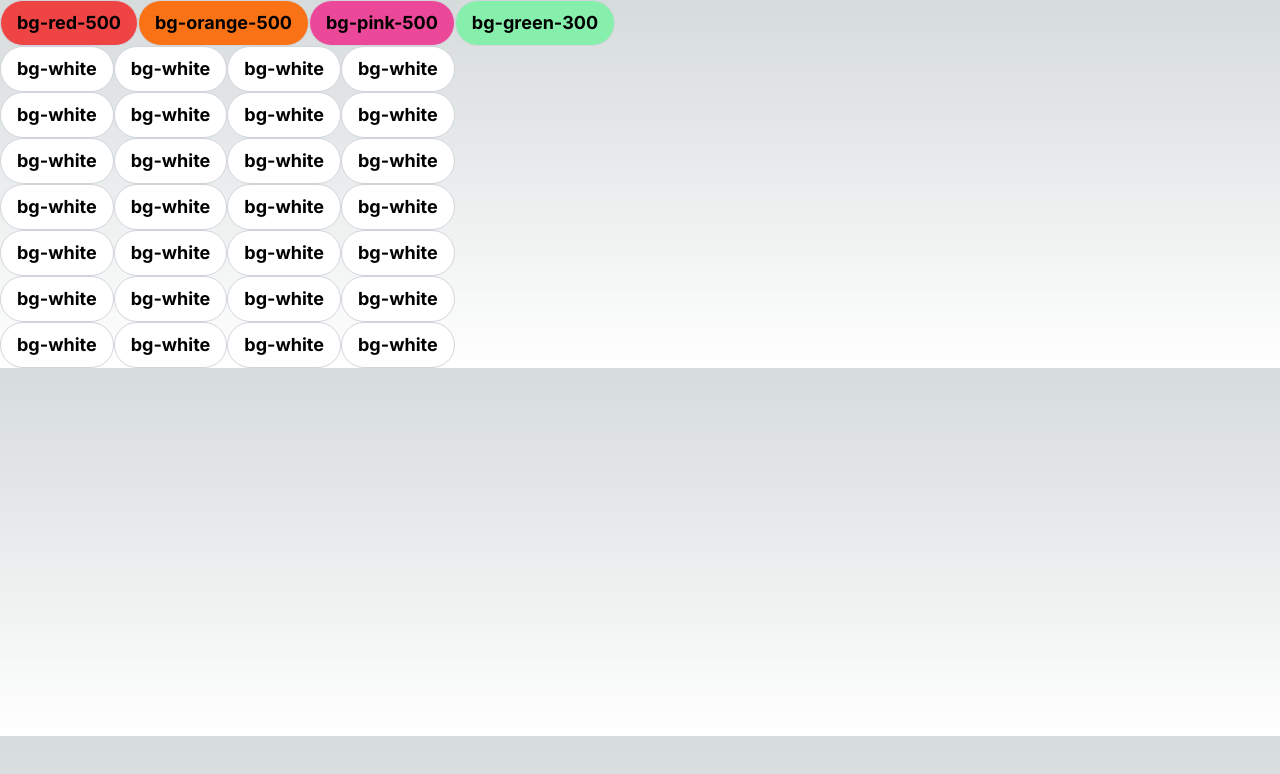
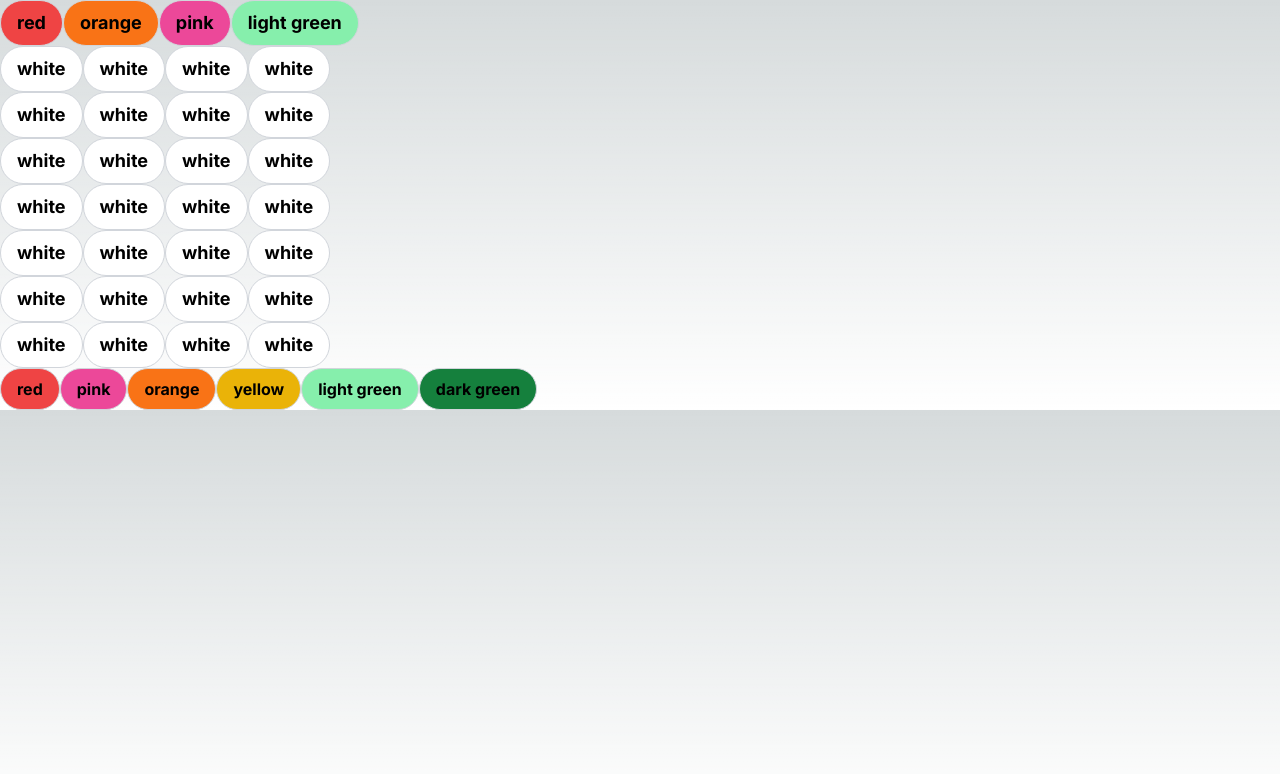
Before and after one commit to lo-maxwell/react-mastermind, a Next.js app: page / in a window 1280 px wide. Shown: the top 774 px of the page. Built offline with nearby package versions, Linux system fonts and the light colour scheme.

Commit message:
Add color palette, allow color changes

```diff
--- /dev/null
+++ b/app/Board.tsx
@@ -0,0 +1,94 @@
+import { useState } from "react";
+import { BubbleComponent } from "./Bubble";
+import Game from "./Game";
+import { ColorMap } from "./GameConstants";
+// import { Board } from "./GameUtility";
+
+
+export class Board {
+	// grid: Array<Array<string>>
+	colorMap: ColorMap;
+	colorGrid: Array<Array<string>>;
+	lockedGrid: Array<Array<boolean>>;
+	answerColors: Array<string>;
+	game: Game;
+
+	constructor(rows: number, cols: number, numColors: number, game: Game, overrideAnswerColors: Array<string>) {
+		const gameColorMap = new ColorMap(numColors);
+		this.colorMap = gameColorMap;
+		// const testColors = gameColorMap.getXRandomColors(numAnswerColors);
+		// const testTailwindColors = testColors.map((value, index) => ColorMap.getTailwindColor(value));
+		const generateRow = (width: number) => ():  Array<string> => Array.from({length: width}, (v, i) => "white");
+		const gameBoardGrid = new Array(rows).fill(0).map(generateRow(cols));
+		gameBoardGrid[0][0] = "red";
+		gameBoardGrid[0][1] = "orange";
+		gameBoardGrid[0][2] = "pink";
+		gameBoardGrid[0][3] = "light green";
+		this.colorGrid = gameBoardGrid;
+		// Create grid of same dimensions but entirely false
+		this.lockedGrid = this.generateBooleanGrid(gameBoardGrid, false);
+		this.lockedGrid[0][0] = true;
+		this.lockedGrid[0][1] = true;
+		this.lockedGrid[0][2] = true;
+		this.lockedGrid[0][3] = true;
+		this.game = game;
+		this.game.selectedColor = "white";
+		if (overrideAnswerColors.length > 0) {
+			this.answerColors = overrideAnswerColors;
+		} else {
+			this.answerColors = gameColorMap.getXRandomColors(cols);
+		}
+	}
+
+	updateVisibleBubble(row: number, col: number, newColor: string) {
+		this.colorGrid[row][col] = newColor;
+	}
+
+	setSelectedBubble(row: number, col: number) {
+		if (this.game.selectedColor != "") {
+			this.updateVisibleBubble(row, col, this.game.selectedColor);
+		}
+	}
+
+	setSelectedColor(row: number, col: number) {
+		this.game.selectedColor = this.colorGrid[row][col];
+	}
+
+	//Changes either the selected color or the color of the clicked bubble.
+	//Returns a string containing the color changed to.
+	clickBubble(row: number, col: number) {
+		// if bubble is locked
+		if (this.lockedGrid[row][col]) {
+			this.game.selectedColor = this.colorGrid[row][col];
+			return this.game.selectedColor;
+		} else {
+			this.colorGrid[row][col] = this.game.selectedColor;
+			return this.game.selectedColor;
+		}
+
+	}
+
+	generateBooleanGrid(grid: Array<Array<any>>, value: boolean) {
+		return Array.from({ length: grid.length }, () => Array(grid[0].length).fill(value));
+	}
+
+	getBubbleIsLocked(row: number, col: number) {
+		return this.lockedGrid[row][col];
+	}
+
+}
+
+export const BoardComponent = ({ board }: {board: Board}) => {
+
+	return (
+		<div>
+			{board.colorGrid.map((row, rowIndex) => (
+			<div key={rowIndex}>
+				{row.map((value, colIndex) => (
+				<BubbleComponent key={`${rowIndex}-${colIndex}`} color={value} row={rowIndex} col={colIndex} onBubbleClick={(row, col) => board.clickBubble(row, col)}/>
+				))}
+			</div>
+			))}
+		</div>
+		);
+}
--- a/app/BoardComponent.tsx
+++ /dev/null
@@ -1,19 +0,0 @@
-import { useState } from "react";
-import { BubbleComponent } from "./BubbleComponent";
-import { ColorMap } from "./GameConstants";
-import { Board } from "./GameUtility";
-
-export const BoardComponent = ({ board }: {board: Board}) => {
-
-	return (
-		<div>
-			{board.colorGrid.map((row, rowIndex) => (
-			<div key={rowIndex}>
-				{row.map((value, colIndex) => (
-				<BubbleComponent key={`${rowIndex}-${colIndex}`} color={ColorMap.getTailwindColor(value)} row={rowIndex} col={colIndex} onBubbleClick={(row, col, color) => board.clickBubble(row, col, color)}/>
-				))}
-			</div>
-			))}
-		</div>
-		);
-}
--- /dev/null
+++ b/app/Bubble.tsx
@@ -0,0 +1,21 @@
+import { Component, useEffect, useState } from "react";
+import { ColorMap } from "./GameConstants";
+
+export const BubbleComponent = ({ color, row, col, onBubbleClick }: { color: string , row: number, col: number, onBubbleClick: (r: number, c: number) => any}) => {
+
+	const [bubbleColor, setBubbleColor] = useState(color);
+
+	const onBubbleComponentClick = () => {
+		const newColor = onBubbleClick(row, col);
+		setBubbleColor(newColor);
+	};
+
+	return (
+		<button
+			onClick={onBubbleComponentClick}
+			className={`${ColorMap.getTailwindColor(bubbleColor)} text-black font-bold py-2 px-4 rounded-full focus:outline-none focus:ring-2 focus:ring-blue-500 focus:ring-opacity-50 border border-gray-300`}
+		>
+			{bubbleColor}
+		</button>
+	);
+};
--- a/app/BubbleComponent.tsx
+++ /dev/null
@@ -1,30 +0,0 @@
-import { Component, useEffect, useState } from "react";
-
-export const BubbleComponent = ({ color, row, col, onBubbleClick }: { color: string , row: number, col: number, onBubbleClick: (r: number, c: number, s: string) => any}) => {
-
-	const [bubbleColor, setBubbleColor] = useState(color);
-
-	const onBubbleComponentClick = () => {
-		const newColor = onBubbleClick(row, col, color);
-		setBubbleColor(newColor);
-		// const newColor = "bg-blue-300";
-		// setBubbleColor(newColor);
-		// Problem: We need to do 2 different things depending on if the bubble is locked or not.
-		// We also don't know the row/col of the bubble clicking to pass back to the grid utility.
-		// However, some other functions may not care if the bubble is locked.
-		// Options:
-		// 1) Store a unique ID for each bubble, and have the locked status stored in gameUtility
-		// 2) Pass the locked status into onBubbleClick
-		// 3)
-
-	};
-
-	return (
-		<button
-			onClick={onBubbleComponentClick}
-			className={`${bubbleColor} text-black font-bold py-2 px-4 rounded-full focus:outline-none focus:ring-2 focus:ring-blue-500 focus:ring-opacity-50 border border-gray-300`}
-		>
-			{bubbleColor}
-		</button>
-	);
-};
--- /dev/null
+++ b/app/ColorPalette.tsx
@@ -0,0 +1,34 @@
+import { Board } from "./Board";
+import { BubbleComponent } from "./Bubble";
+import Game from "./Game";
+
+export class ColorPalette extends Board{
+
+	constructor(size: number, game: Game) {
+		//"Grid" of size 1 by size
+		super(1, size, size, game, []);
+		this.lockedGrid = this.generateBooleanGrid(this.colorGrid, true);
+		const colors = this.colorMap.usedColors;
+		//Set one color to each bubble in the palette
+		for (let i = 0; i < size; i++) {
+			this.colorGrid[0][i] = colors[i];
+		}
+	}
+
+	clickBubble(row: number, col: number): string {
+		//All bubbles in the color palette are locked, so we just set the selected color.
+		this.game.selectedColor = this.colorGrid[row][col];
+		return this.game.selectedColor;
+	}
+
+}
+
+export const ColorPaletteComponent = ({colorPalette}: {colorPalette: ColorPalette}) => {
+	return (
+		<div>
+			{colorPalette.colorGrid[0].map((value, index) => (
+				<BubbleComponent key={`${index}`} color={value} row={0} col={index} onBubbleClick={(row, col) => colorPalette.clickBubble(row, col)}/>
+			))}
+		</div>
+		);
+}
--- /dev/null
+++ b/app/Game.tsx
@@ -0,0 +1,17 @@
+import { Board } from "./Board";
+import { ColorPalette } from "./ColorPalette";
+
+export default class Game {
+	selectedColor: string;
+	board: Board | undefined;
+	colorPalette: ColorPalette | undefined;
+
+	constructor() {
+		this.selectedColor = "white";
+	}
+
+	setupGame(board: Board, colorPalette: ColorPalette) {
+		this.board = board;
+		this.colorPalette = colorPalette;
+	}
+}
--- a/app/GameConstants.tsx
+++ b/app/GameConstants.tsx
@@ -46,7 +46,7 @@ export class ColorMap {
 			case "brown":
 				return "bg-brown-500"; // Tailwind CSS doesn't have a brown class by default, adjust as needed
 			default:
-				return ""; // Default to an empty string for unknown colors
+				return color; // Default to same string
 		}
 	}
 
--- a/app/GameUtility.tsx
+++ b/app/GameUtility.tsx
@@ -1,73 +1,5 @@
 import { ColorMap, DEFAULT_NUM_COLORS, DEFAULT_NUM_GUESSES, DEFAULT_ROW_SIZE } from "./GameConstants";
 
-
-
-export class Board {
-	// grid: Array<Array<string>>
-	colorGrid: Array<Array<string>>;
-	lockedGrid: Array<Array<boolean>>;
-	selectedColor: string;
-	answerColors: Array<string>;
-
-	constructor(rows: number, cols: number, numColors: number, overrideAnswerColors: Array<string>) {
-		const gameColorMap = new ColorMap(numColors);
-		// const testColors = gameColorMap.getXRandomColors(numAnswerColors);
-		// const testTailwindColors = testColors.map((value, index) => ColorMap.getTailwindColor(value));
-		const generateRow = (width: number) => ():  Array<string> => Array.from({length: width}, (v, i) => "white");
-		const gameBoardGrid = new Array(rows).fill(0).map(generateRow(cols));
-		gameBoardGrid[0][0] = "red";
-		gameBoardGrid[0][1] = "orange";
-		gameBoardGrid[0][2] = "pink";
-		gameBoardGrid[0][3] = "light green";
-		this.colorGrid = gameBoardGrid;
-		// Create grid of same dimensions but entirely false
-		this.lockedGrid = this.generateBooleanGrid(gameBoardGrid, false);
-		this.lockedGrid[0][0] = true;
-		this.lockedGrid[0][1] = true;
-		this.lockedGrid[0][2] = true;
-		this.lockedGrid[0][3] = true;
-		this.selectedColor = "bg-white";
-		if (overrideAnswerColors.length > 0) {
-			this.answerColors = overrideAnswerColors;
-		} else {
-			this.answerColors = gameColorMap.getXRandomColors(cols);
-		}
-	}
-
-	updateVisibleBubble(row: number, col: number, newColor: string) {
-		this.colorGrid[row][col] = newColor;
-	}
-
-	setSelectedBubble(row: number, col: number) {
-		if (this.selectedColor != "") {
-			this.updateVisibleBubble(row, col, this.selectedColor);
-		}
-	}
-
-	setSelectedColor(row: number, col: number) {
-		this.selectedColor = this.colorGrid[row][col];
-	}
-
-	//Changes either the selected color or the color of the clicked bubble.
-	//Returns a string containing the color changed to.
-	clickBubble(row: number, col: number, color: string) {
-		// if bubble is locked
-		if (this.lockedGrid[row][col]) {
-			this.selectedColor = color;
-			return this.selectedColor;
-		} else {
-			this.colorGrid[row][col] = this.selectedColor;
-			return this.selectedColor;
-		}
-
-	}
-
-	generateBooleanGrid(grid: Array<Array<any>>, value: boolean) {
-		return Array.from({ length: grid.length }, () => Array(grid[0].length).fill(value));
-	}
-
-	getBubbleIsLocked(row: number, col: number) {
-		return this.lockedGrid[row][col];
-	}
+export class GameUtility {
 
 }
--- a/app/page.tsx
+++ b/app/page.tsx
@@ -2,17 +2,24 @@
 // Allows useState and onClick, which are client side hooks
 import React, { useEffect, useState } from "react";
 import {DEFAULT_ROW_SIZE, DEFAULT_NUM_COLORS, DEFAULT_NUM_GUESSES, ColorMap} from "./GameConstants";
-// import { BubbleComponent } from "./Bubble";
-import { BoardComponent } from "./BoardComponent";
-import { Board } from "./GameUtility";
-
-
+import { Board, BoardComponent } from "./Board";
+import { ColorPalette, ColorPaletteComponent } from "./ColorPalette";
+import Game from "./Game";
 
 export default function Home() {
-  const gameBoard = new Board(DEFAULT_NUM_GUESSES, DEFAULT_ROW_SIZE, DEFAULT_NUM_COLORS, []);
+  const game = new Game();
+  const gameBoard = new Board(DEFAULT_NUM_GUESSES, DEFAULT_ROW_SIZE, DEFAULT_NUM_COLORS, game, []);
+  const colorPalette = new ColorPalette(DEFAULT_NUM_COLORS, game);
+  game.setupGame(gameBoard, colorPalette);
 
-
-  return <div className="text-lg">
-    <BoardComponent board={gameBoard}/>
-  </div>;
+  return (
+  <>
+    <div className="text-lg">
+      <BoardComponent board={gameBoard} />
+    </div>
+    <div>
+      <ColorPaletteComponent colorPalette={colorPalette} />
+    </div>
+  </>
+  );
 }
```
